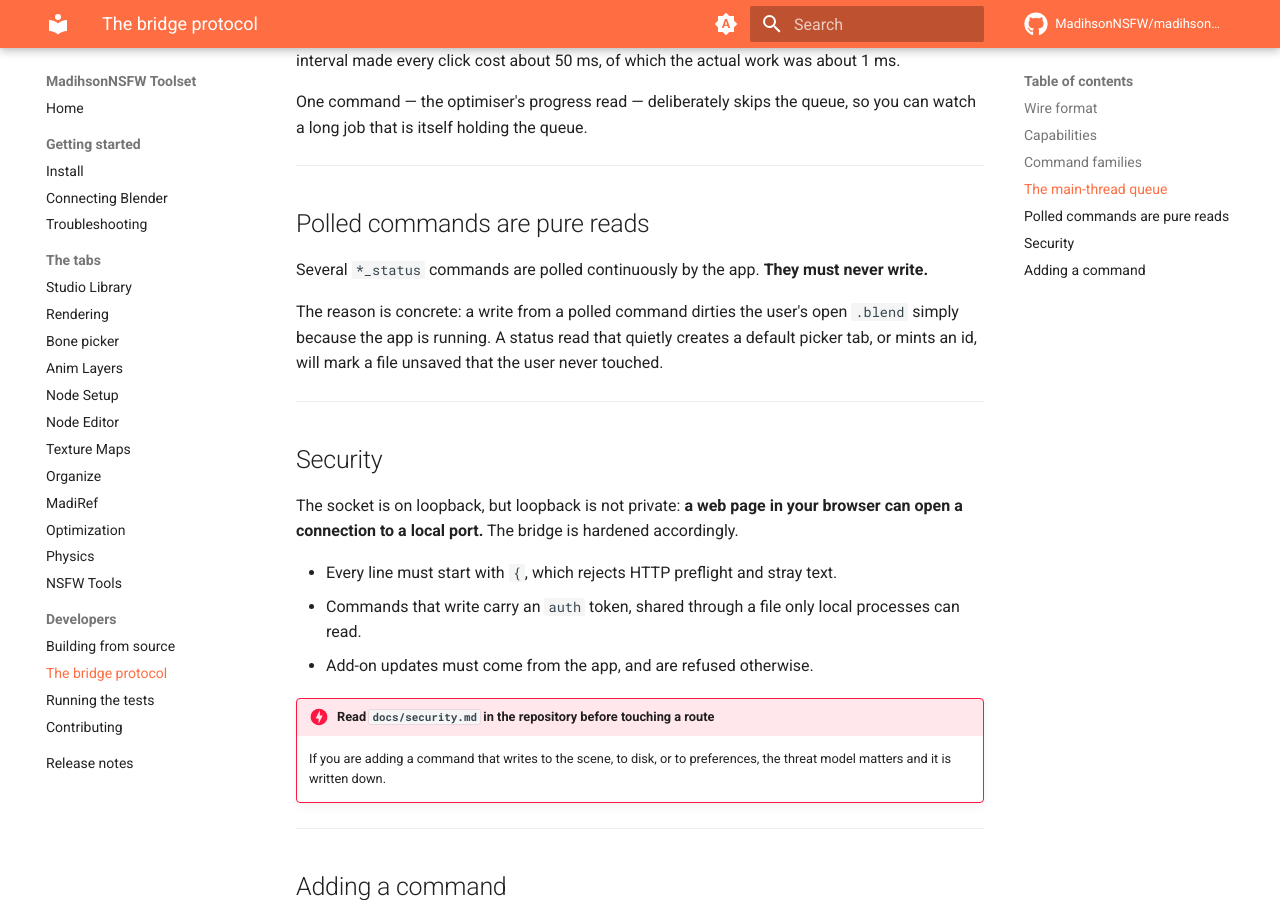
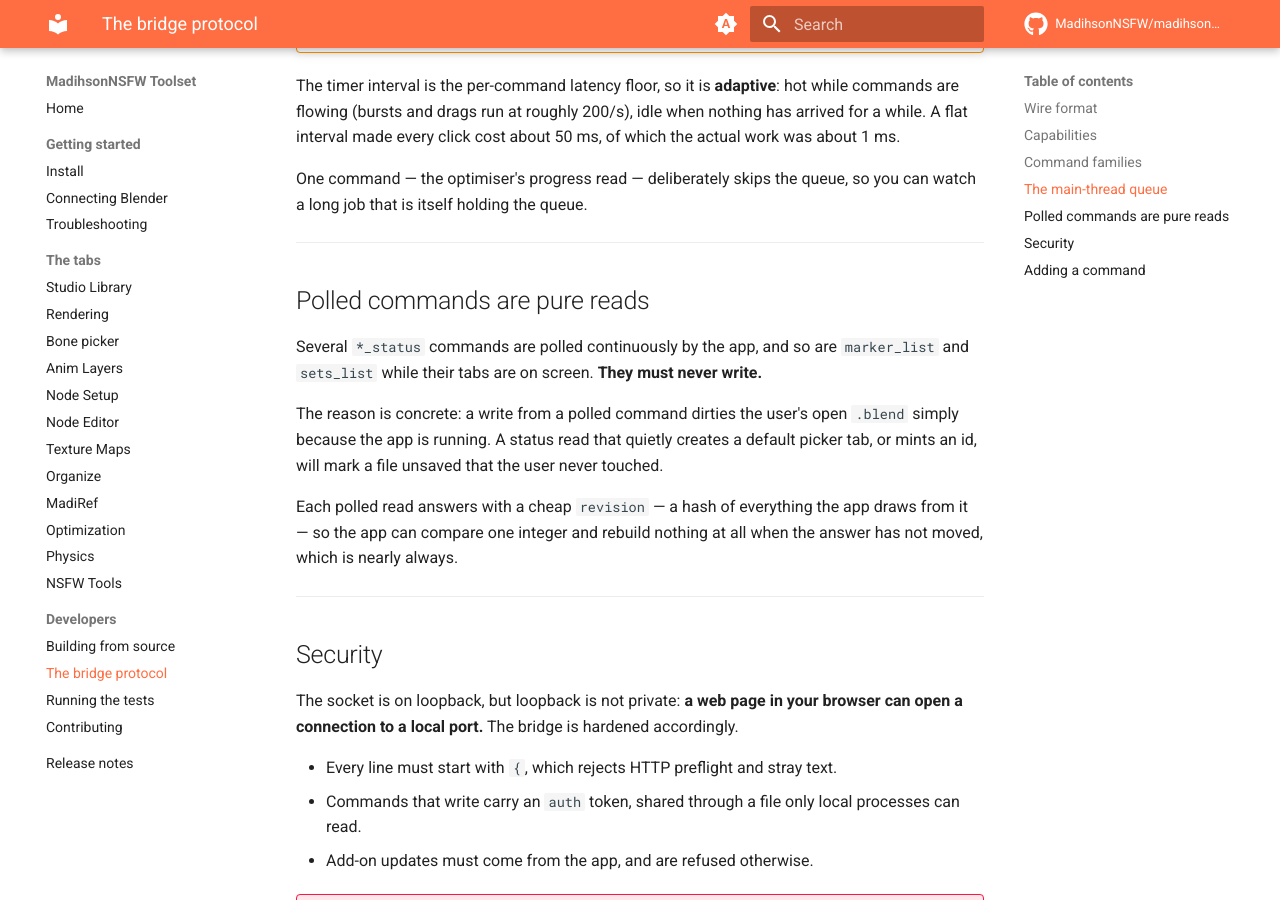
Before and after one commit to MadihsonNSFW/madihsonnsfw-toolset, an MkDocs documentation site: the page built from manual/bridge.md, in a window 1280 px wide and 900 px high, scrolled down 2306 px. Built offline with MkDocs 1.6.1 and Material for MkDocs 9.7.7, drawn with Linux system fonts in a browser that asks for light colours; comment, search, counter and statistics services are not loaded; some of the changed text lies outside the part shown.

Commit message:
Manual: bring the site up to 1.23.0
The home page's card grid never gained Texture Maps or Organize, so the two
newest tabs were invisible to anyone browsing the site.

- index: both missing cards, thirteen tabs in the opening line, test count
- troubleshooting: what a greyed-out tab means, and which add-on each needs
- bridge: 160 commands, the command families, and that sets_list/marker_list
  are polled pure reads answering with a revision hash
- nsfw-tools: it sits last now and is no longer tinted
- testing / building: 87 suites, ~4,790 checks

```diff
--- a/manual/bridge.md
+++ b/manual/bridge.md
@@ -3,7 +3,11 @@
 The app drives Blender by sending commands to the add-on over a TCP socket on
 **port 9877**, bound to the loopback interface.
 
-There are **148 commands**.
+There are **160 commands**, in families named after the tab that uses
+them — `al_*` (Anim Layers), `opt_*` (Optimization), `quad_*` (Quadify),
+`jiggle_*` (Physics), `marker_*`, `madiref_*`, `picker_*`, `tex_*` (Texture
+Maps) and `sets_*` (Organize), plus the library and rendering commands, which
+predate the convention and are named for what they do.
 
 ---
 
@@ -99,13 +103,18 @@
 
 ## Polled commands are pure reads
 
-Several `*_status` commands are polled continuously by the app. **They must never
+Several `*_status` commands are polled continuously by the app, and so are
+`marker_list` and `sets_list` while their tabs are on screen. **They must never
 write.**
 
 The reason is concrete: a write from a polled command dirties the user's open
 `.blend` simply because the app is running. A status read that quietly creates a
 default picker tab, or mints an id, will mark a file unsaved that the user never
 touched.
+
+Each polled read answers with a cheap `revision` — a hash of everything the
+app draws from it — so the app can compare one integer and rebuild nothing at
+all when the answer has not moved, which is nearly always.
 
 ---
 
```
Also changed, not shown: manual/building.md (+1 -1 lines), manual/index.md (+16 -3 lines), manual/tabs/nsfw-tools.md (+3 -1 lines), manual/testing.md (+1 -1 lines), manual/troubleshooting.md (+13 -0 lines).
